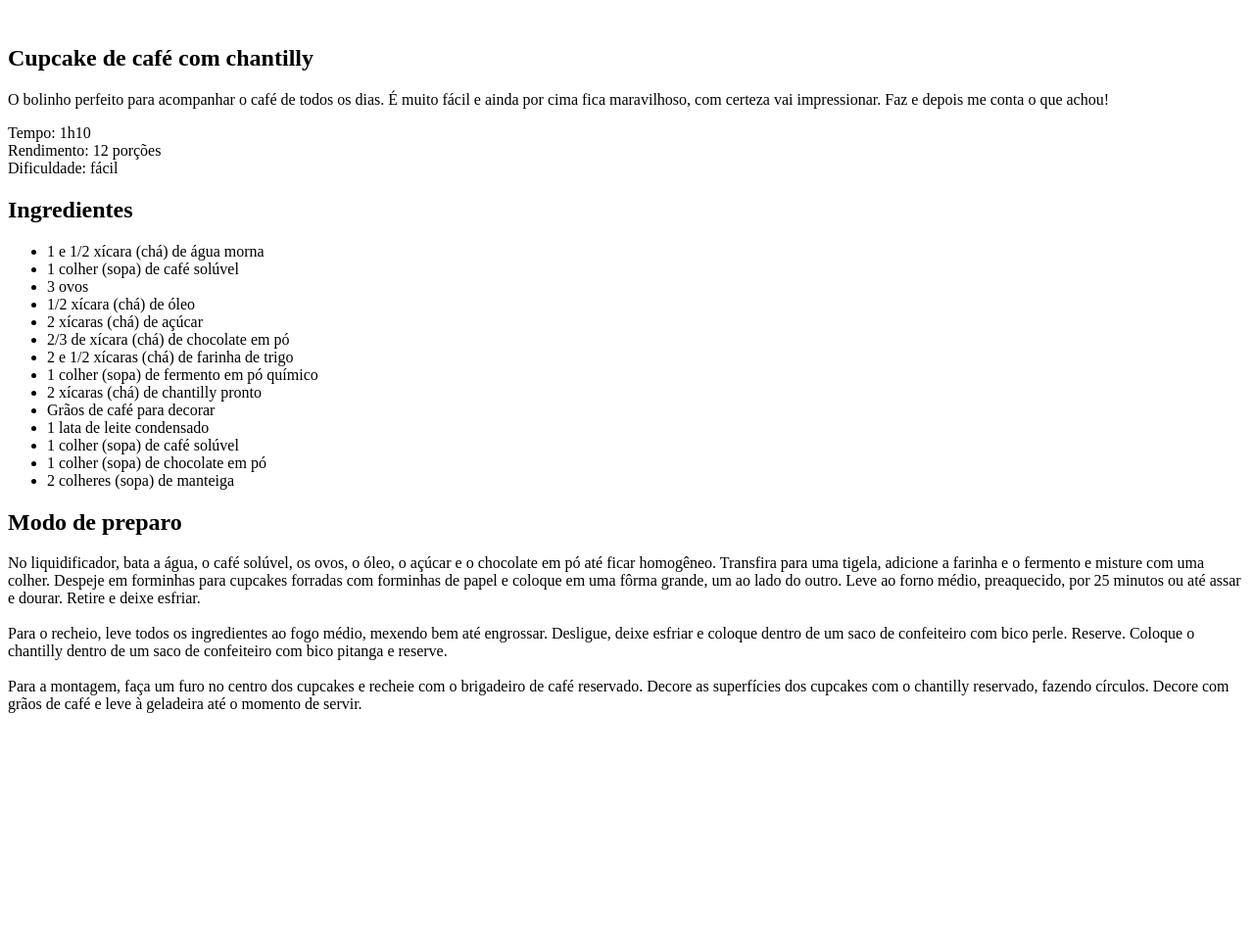
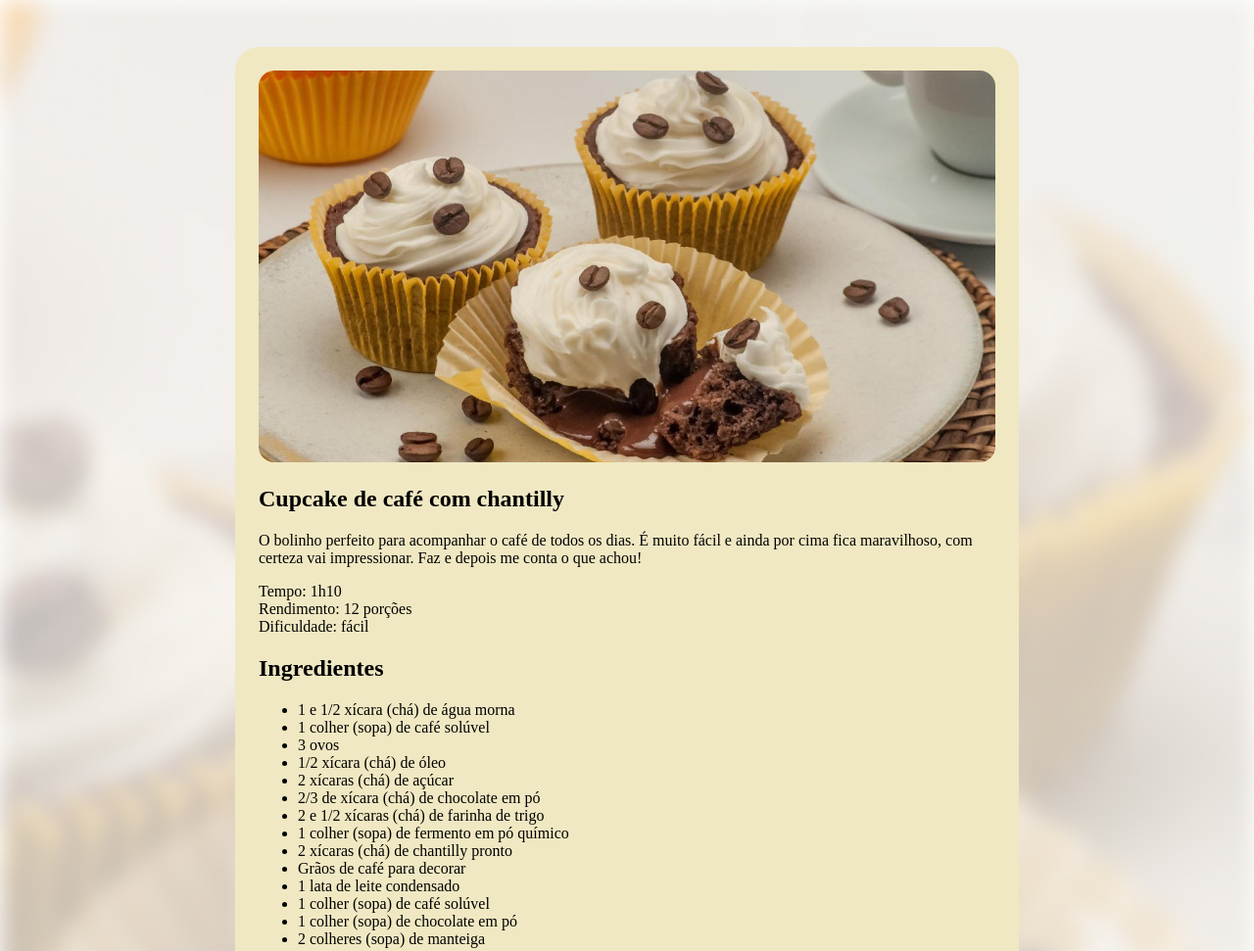
Before and after one commit to gustavomartinezx/pagina-de-receitas, a plain HTML site: page index.html in a window 1280 px wide. Shown: the top 971 px of the page at 98% size. Before the commit the page ends 800 px from the top, so only its background shows below. Drawn offline with Linux system fonts and the light colour scheme.

Commit message:
Adicionando imagem de fundo e style na page

```diff
--- a/index.html
+++ b/index.html
@@ -5,11 +5,12 @@
     <meta charset="UTF-8">
     <meta name="viewport" content="width=device-width, initial-scale=1.0">
     <title>Página de receita </title>
+    <link rel="stylesheet" href="style.css">
 </head>
 
 <body>
     <div id="page">
-        <img src="" alt="">
+        <img src="assets/main-image.jpg" alt="Imagem de um cupcake com grãos de café e um chantilly">
         <main>
             <section id="about">
                 <h1>Cupcake de café com chantilly</h1>
--- /dev/null
+++ b/style.css
@@ -0,0 +1,17 @@
+body {
+  background-image: url(assets/bg.jpg);
+  background-size: cover;
+}
+
+#page {
+  box-sizing: border-box;
+  width: 800px;
+  padding: 24px;
+  background-color: #f0e8c2;
+  border-radius: 24px;
+  margin: 48px auto;
+}
+
+img {
+  border-radius: 16px;
+}
```
Also changed, not shown: assets/bg.jpg (added), assets/main-image.jpg (added).
